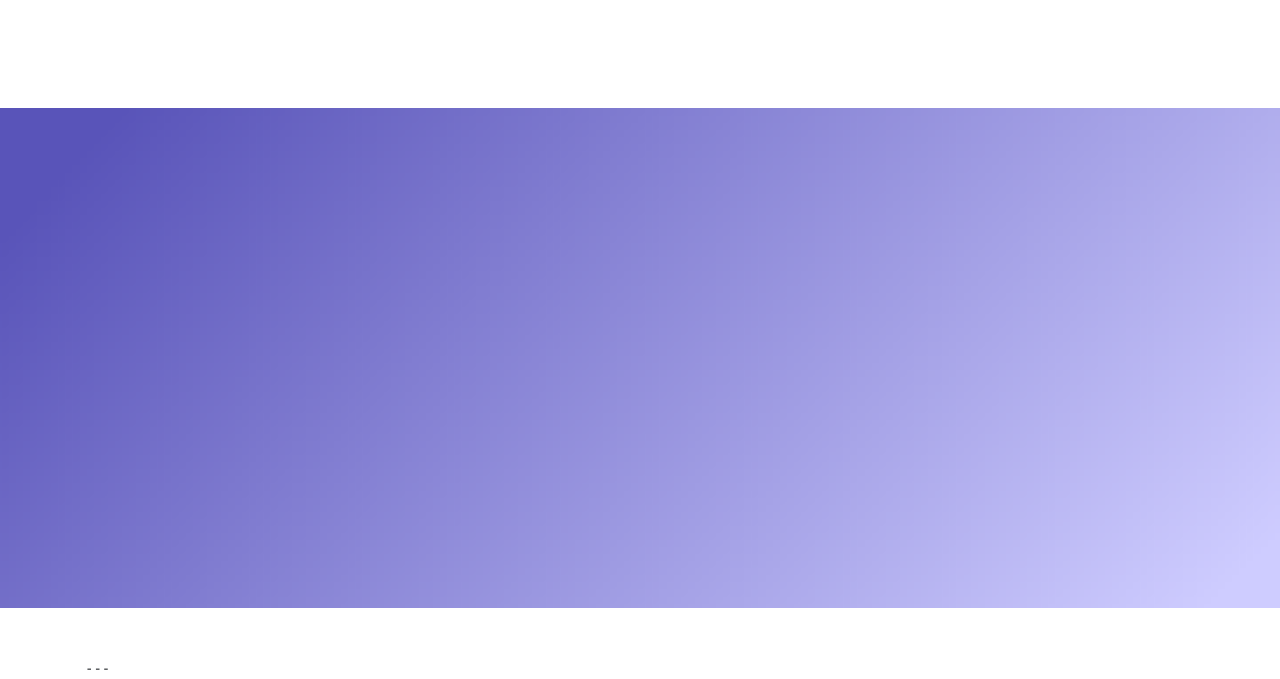
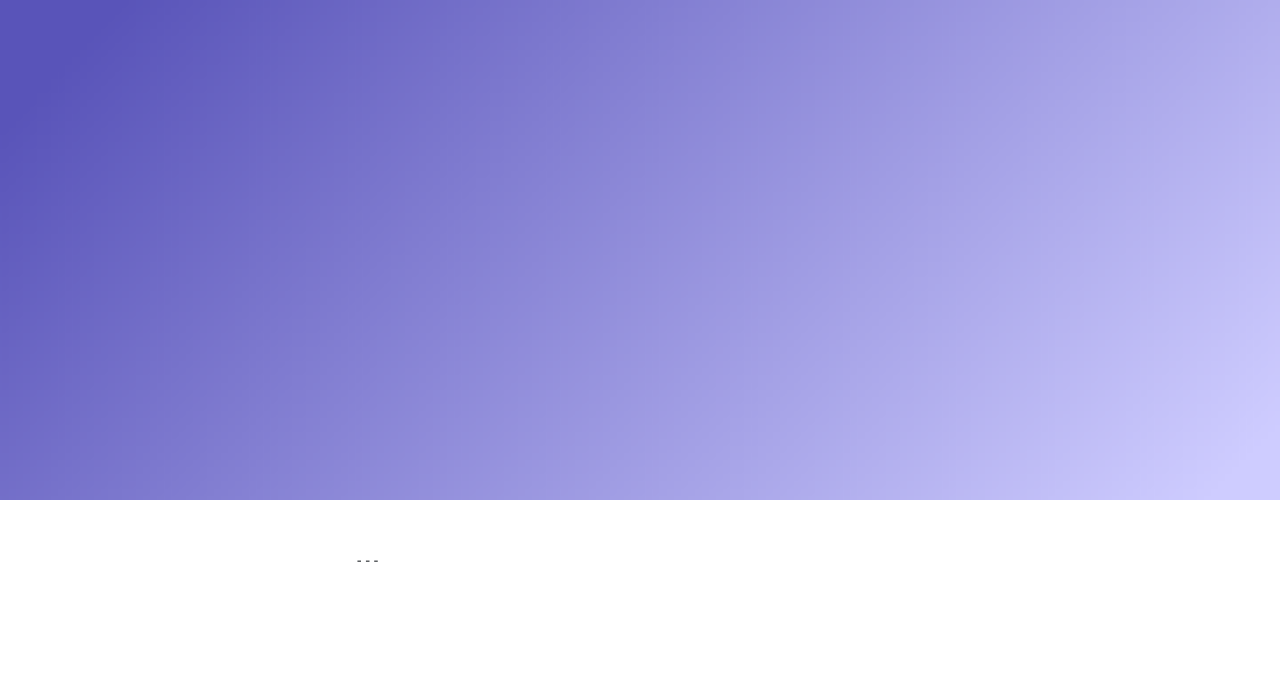
Before and after one commit to Ted-Koomen/resume, a Gatsby site: page / in a window 1280 px wide. Shown: the part 344-1023 px from the top of the page. After the commit the page ends 915 px from the top, so only its background shows below. Built offline with nearby package versions, Linux system fonts and the light colour scheme; Gatsby itself is replaced by a stand-in of ours; some packages are replaced by stand-ins of ours; code samples lack their colours.

Commit message:
update scss

```diff
--- a/src/templates/engineeringPost.scss
+++ b/src/templates/engineeringPost.scss
@@ -1,5 +1,5 @@
 .container {
-  max-width: 600px;
+  max-width: 600px !important;
   margin-bottom: 25px;
 }
 
```
